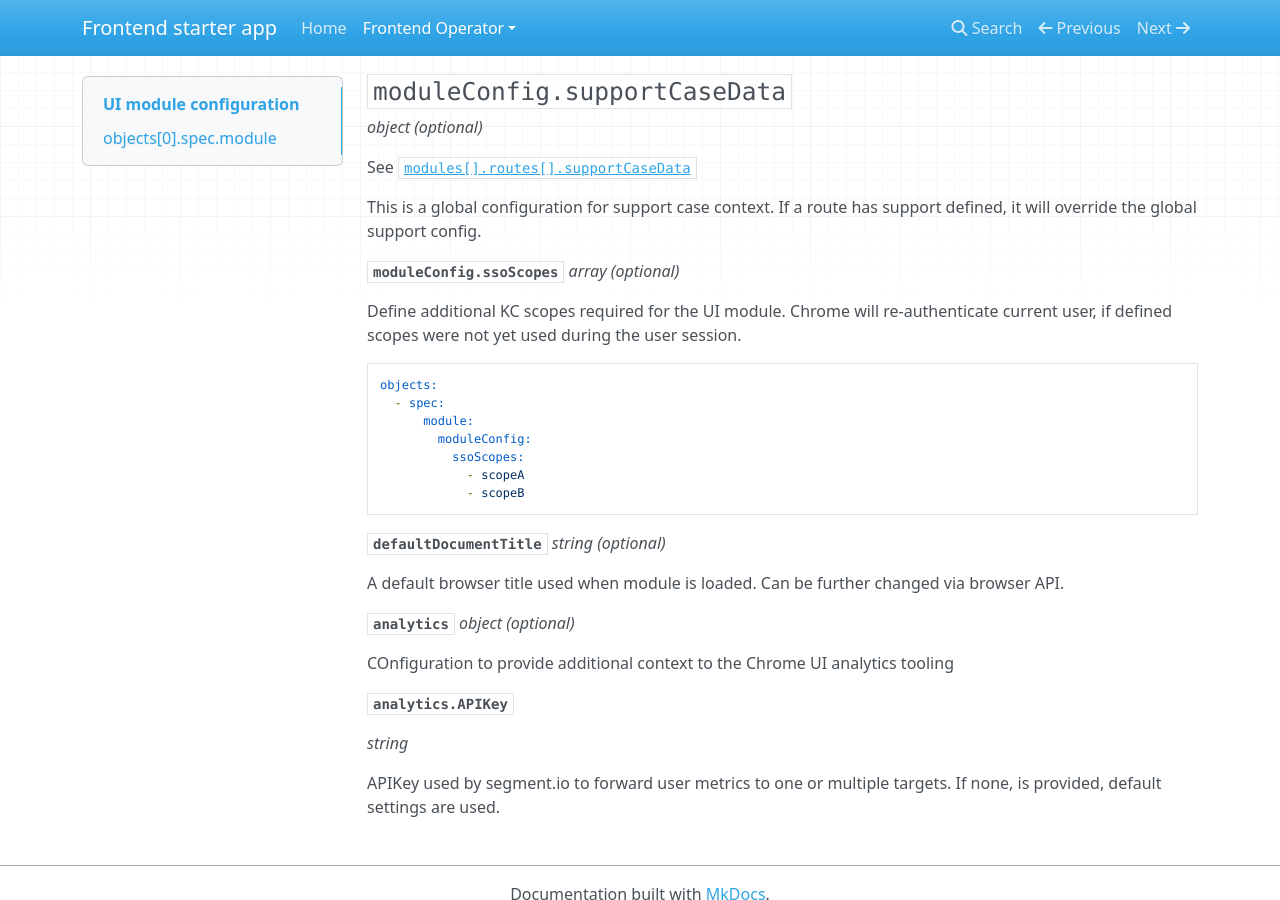
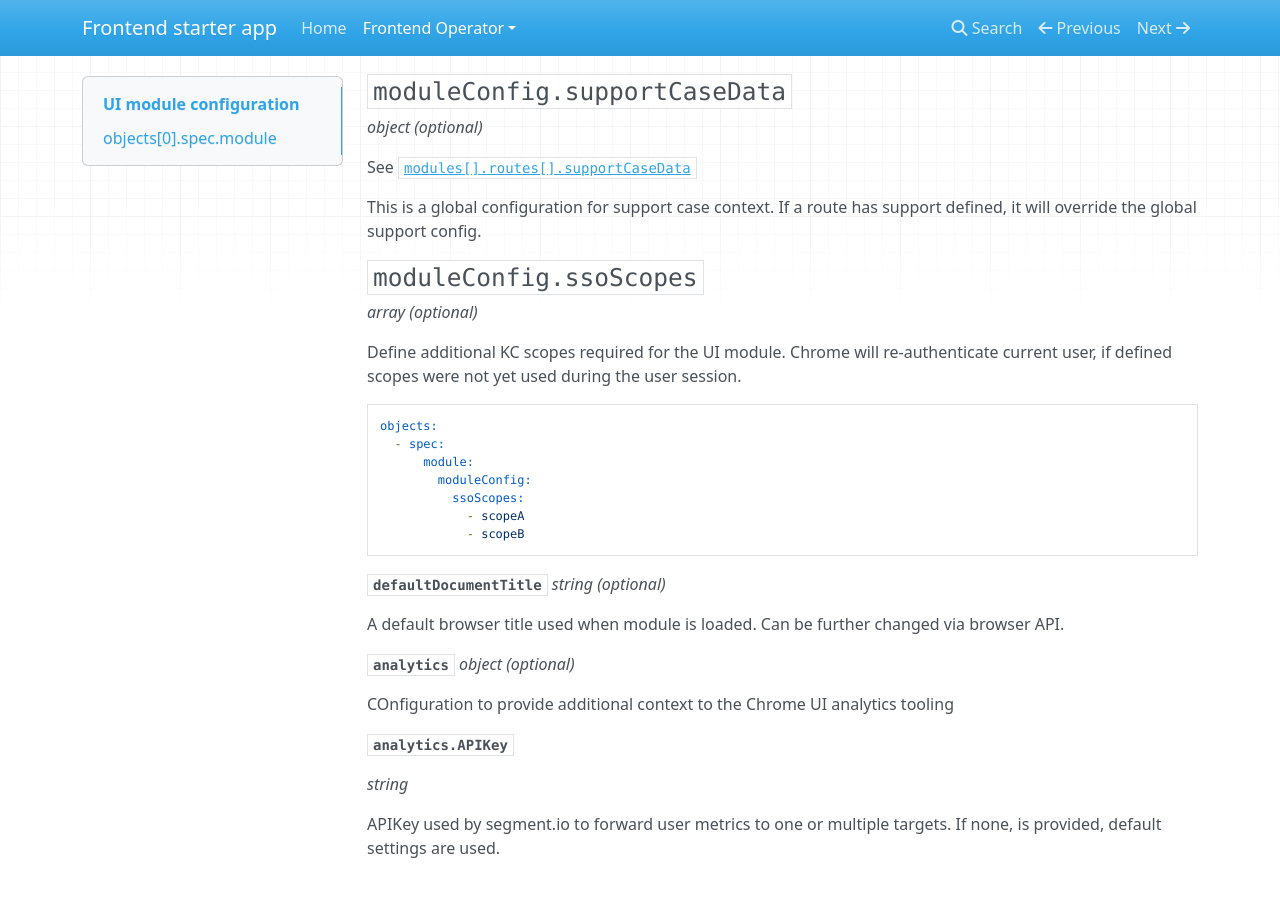
Before and after one commit to RedHatInsights/frontend-starter-app, an MkDocs documentation site: the page built from docs/frontend-operator/modules.md, in a window 1280 px wide and 900 px high, scrolled down 2588 px. Built offline with MkDocs 1.6.1, drawn with Linux system fonts in a browser that asks for light colours; nearby versions of some CDN libraries.

```diff
--- a/docs/frontend-operator/modules.md
+++ b/docs/frontend-operator/modules.md
@@ -122,7 +122,7 @@ See [`modules[].routes[].supportCaseData`](#modulesroutessupportcasedata)
 
 This is a global configuration for support case context. If a route has support defined, it will override the global support config.
 
-**`moduleConfig.ssoScopes`**
+### **`moduleConfig.ssoScopes`**
 *array*
 *(optional)*
 
```
